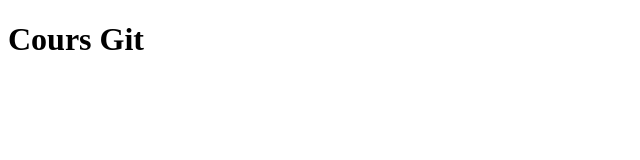
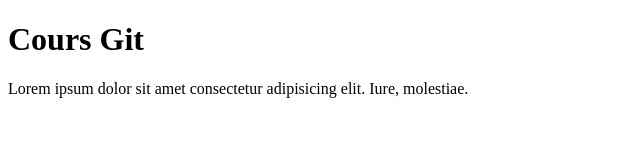
Before and after one commit to bldlr/test, a plain HTML site: page index.html in a window 1280 px wide. Shown: the whole page, without its empty margins (0-640 px from the left). Drawn offline with Linux system fonts and the light colour scheme.

Commit message:
ajout de la balise p

```diff
--- a/index.html
+++ b/index.html
@@ -7,5 +7,6 @@
 </head>
 <body>
     <h1>Cours Git</h1>
+    <p>Lorem ipsum dolor sit amet consectetur adipisicing elit. Iure, molestiae.</p>
 </body>
 </html>
```
